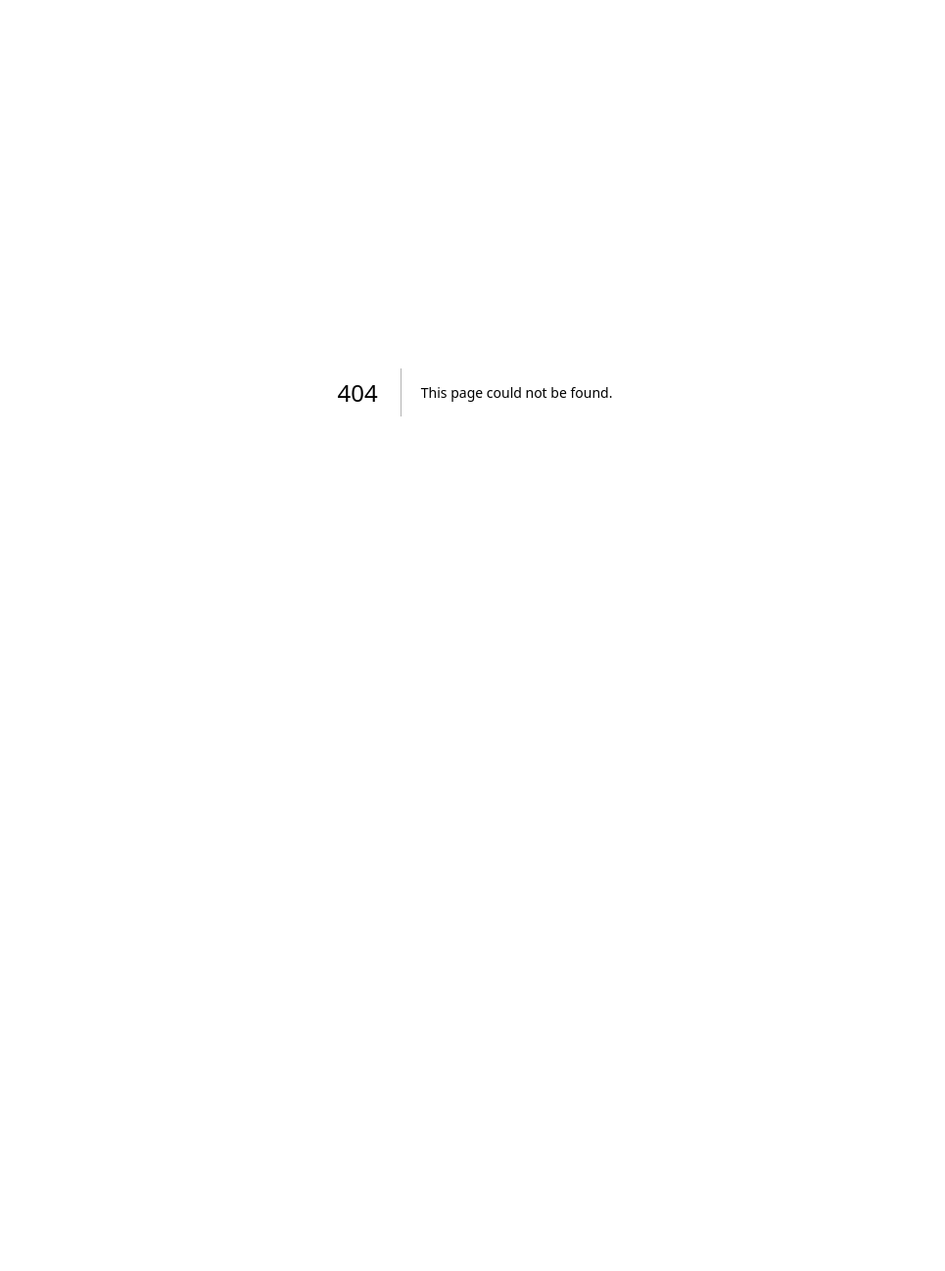
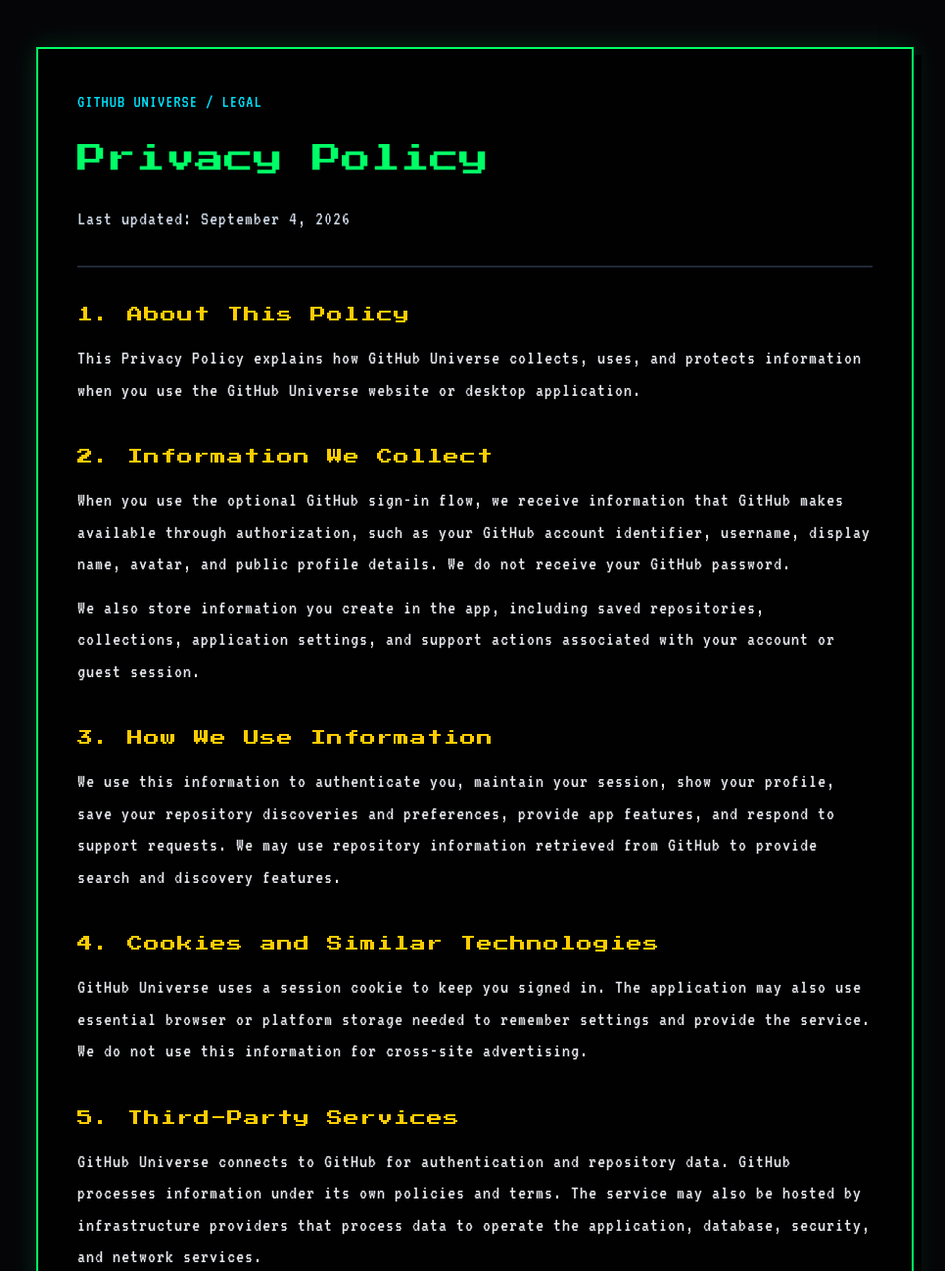
Before and after one commit to SIMARSINGHRAYAT/GitHubUniverse.com, a Next.js app: page /privacy in a window 1280 px wide. Before the commit this address had no page. Shown: the top 1297 px of the page at 98% size, without its empty margins (155-1120 px from the left). Before the commit the page ends 800 px from the top, so only its background shows below. Built offline with nearby package versions, Linux system fonts and the light colour scheme.

Commit message:
Add public privacy policy page

```diff
--- /dev/null
+++ b/src/app/privacy/page.tsx
@@ -0,0 +1,75 @@
+import type { Metadata } from "next";
+
+export const metadata: Metadata = {
+  title: "Privacy Policy | GitHub Universe",
+  description: "Privacy Policy for GitHub Universe.",
+};
+
+const lastUpdated = "September 4, 2026";
+
+export default function PrivacyPolicyPage() {
+  return (
+    <main className="min-h-screen bg-[#050508] px-6 py-12 text-[#f3f4f6] sm:px-10 lg:px-20">
+      <article className="mx-auto max-w-4xl border-2 border-[#00ff66] bg-black/70 p-6 shadow-[8px_8px_0_#000,0_0_24px_rgba(0,255,102,0.16)] sm:p-10">
+        <header className="border-b-2 border-[#1f2937] pb-8">
+          <p className="font-pixel-terminal text-lg tracking-[0.12em] text-[#00e5ff]">GITHUB UNIVERSE / LEGAL</p>
+          <h1 className="mt-5 font-pixel-heading text-2xl leading-relaxed text-[#00ff66] sm:text-3xl">Privacy Policy</h1>
+          <p className="mt-5 font-pixel-terminal text-xl leading-relaxed text-[#cbd5e1]">Last updated: {lastUpdated}</p>
+        </header>
+
+        <div className="space-y-9 pt-8 font-pixel-terminal text-xl leading-relaxed text-[#e5e7eb]">
+          <section>
+            <h2 className="font-pixel-heading text-base leading-loose text-[#ffcc00]">1. About This Policy</h2>
+            <p className="mt-3">This Privacy Policy explains how GitHub Universe collects, uses, and protects information when you use the GitHub Universe website or desktop application.</p>
+          </section>
+
+          <section>
+            <h2 className="font-pixel-heading text-base leading-loose text-[#ffcc00]">2. Information We Collect</h2>
+            <p className="mt-3">When you use the optional GitHub sign-in flow, we receive information that GitHub makes available through authorization, such as your GitHub account identifier, username, display name, avatar, and public profile details. We do not receive your GitHub password.</p>
+            <p className="mt-3">We also store information you create in the app, including saved repositories, collections, application settings, and support actions associated with your account or guest session.</p>
+          </section>
+
+          <section>
+            <h2 className="font-pixel-heading text-base leading-loose text-[#ffcc00]">3. How We Use Information</h2>
+            <p className="mt-3">We use this information to authenticate you, maintain your session, show your profile, save your repository discoveries and preferences, provide app features, and respond to support requests. We may use repository information retrieved from GitHub to provide search and discovery features.</p>
+          </section>
+
+          <section>
+            <h2 className="font-pixel-heading text-base leading-loose text-[#ffcc00]">4. Cookies and Similar Technologies</h2>
+            <p className="mt-3">GitHub Universe uses a session cookie to keep you signed in. The application may also use essential browser or platform storage needed to remember settings and provide the service. We do not use this information for cross-site advertising.</p>
+          </section>
+
+          <section>
+            <h2 className="font-pixel-heading text-base leading-loose text-[#ffcc00]">5. Third-Party Services</h2>
+            <p className="mt-3">GitHub Universe connects to GitHub for authentication and repository data. GitHub processes information under its own policies and terms. The service may also be hosted by infrastructure providers that process data to operate the application, database, security, and network services.</p>
+          </section>
+
+          <section>
+            <h2 className="font-pixel-heading text-base leading-loose text-[#ffcc00]">6. Retention and Security</h2>
+            <p className="mt-3">We retain account and app data while it is needed to provide the service or while your account remains active. We use reasonable technical and organizational measures to protect stored information, but no internet or storage system can be guaranteed completely secure.</p>
+          </section>
+
+          <section>
+            <h2 className="font-pixel-heading text-base leading-loose text-[#ffcc00]">7. Your Choices</h2>
+            <p className="mt-3">You can stop using GitHub Universe at any time and revoke its access from your GitHub account settings. You can request correction or deletion of information associated with your account by contacting us. Some records may need to be retained where required for security, legal, or operational reasons.</p>
+          </section>
+
+          <section>
+            <h2 className="font-pixel-heading text-base leading-loose text-[#ffcc00]">8. Children&apos;s Privacy</h2>
+            <p className="mt-3">GitHub Universe is not directed to children under 13, and we do not knowingly collect personal information from children under 13.</p>
+          </section>
+
+          <section>
+            <h2 className="font-pixel-heading text-base leading-loose text-[#ffcc00]">9. Changes to This Policy</h2>
+            <p className="mt-3">We may update this policy when the service or applicable requirements change. The updated policy will be published at this URL with a new revision date.</p>
+          </section>
+
+          <section className="border-t-2 border-[#1f2937] pt-8">
+            <h2 className="font-pixel-heading text-base leading-loose text-[#ffcc00]">10. Contact</h2>
+            <p className="mt-3">For privacy questions or requests, contact the GitHub Universe maintainer through <a className="text-[#00e5ff] underline decoration-[#00e5ff] underline-offset-4 hover:text-[#00ff66]" href="https://github.com/SIMARSINGHRAYAT">GitHub</a>.</p>
+          </section>
+        </div>
+      </article>
+    </main>
+  );
+}
```
